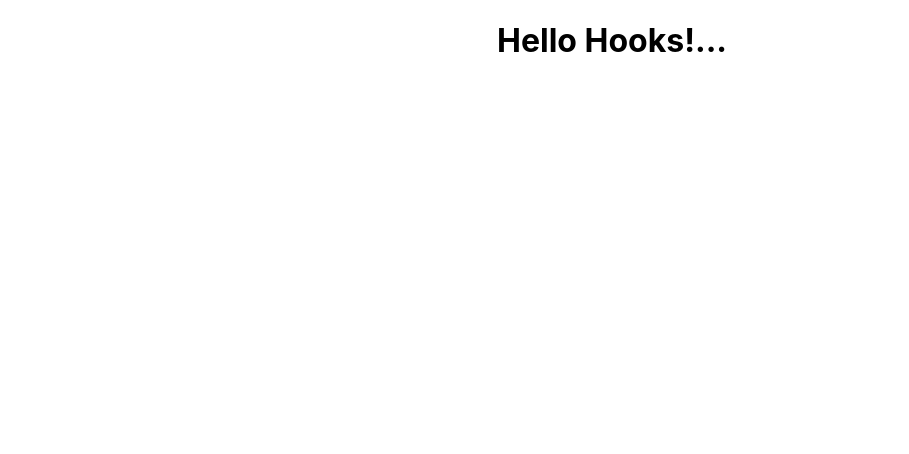
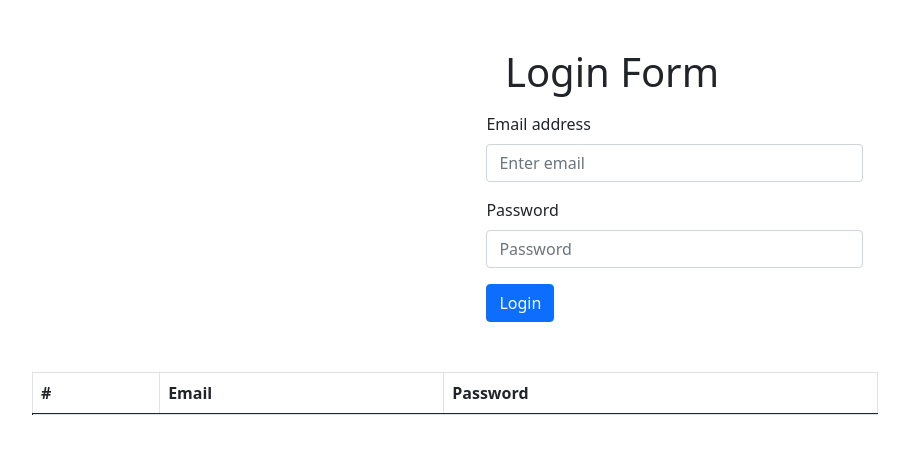
Before and after one commit to amitgeek435/learn-hook, a React (Create React App) app: page / in a window 1280 px wide. Shown: the top 454 px of the page, without its empty margins (28-937 px from the left). Built offline with nearby package versions, Linux system fonts and the light colour scheme.

Commit message:
#9 video complete react hook

```diff
--- a/src/App.css
+++ b/src/App.css
@@ -28,6 +28,18 @@
   color: #61dafb;
 }
 
+.loginform{
+  /* background-color: rgb(20, 151, 107); */
+  height: 100vh;
+}
+.formdiv{
+margin-left: 40%;
+}
+.alldatarecord{
+  padding-left: 500px !important;
+  margin-top: 50px ;
+}
+
 @keyframes App-logo-spin {
   from {
     transform: rotate(0deg);
--- a/src/App.js
+++ b/src/App.js
@@ -1,11 +1,27 @@
 // import logo from './logo.svg';
 import "./App.css";
+import ListGroup from "react-bootstrap/ListGroup";
+import ShortCircuitEval from "./components/ShortCircuitEval";
+import LoginForm from "./components/LoginForm";
 
 function App() {
   return (
     <>
-      <div className="App">
-        <h1>Hello Hooks!...</h1>
+      <div className="container-fluid">
+        {/* <h1 className="text-center text-capitalize text-danger my-4">
+          Hello Hooks!...
+        </h1> */}
+        {/* <ListGroup>
+          <ListGroup.Item variant="primary">useState</ListGroup.Item>
+          <ListGroup.Item variant="secondary">useEffect</ListGroup.Item>
+          <ListGroup.Item variant="success">ShortCircuitEval</ListGroup.Item>
+          <ListGroup.Item variant="danger">Danger</ListGroup.Item>
+          <ListGroup.Item variant="warning">Warning</ListGroup.Item>
+          <ListGroup.Item variant="info">Info</ListGroup.Item>
+          <ListGroup.Item variant="dark">Dark</ListGroup.Item>
+        </ListGroup> */}
+        {/* <ShortCircuitEval /> */}
+        <LoginForm />
       </div>
     </>
   );
--- /dev/null
+++ b/src/components/LoginForm.jsx
@@ -0,0 +1,82 @@
+import React, { useState } from "react";
+import Form from "react-bootstrap/Form";
+import Button from "react-bootstrap/Button";
+import Table from "react-bootstrap/Table";
+
+const LoginForm = () => {
+  const [email, setEmail] = useState("");
+  const [pass, setPass] = useState("");
+
+  const [allEntry, setAllEntry] = useState([]);
+
+  const submitform = (e) => {
+    e.preventDefault();
+    const newEntry = { email: email, pass: pass };
+    setAllEntry([...allEntry, newEntry]);
+    console.log(allEntry);
+  };
+
+  return (
+    <>
+      <div className="loginform">
+        <h1 className="text-center text-dark pt-5 pb-2">Login Form</h1>
+        <div className="formdiv">
+          <div className="forminr w-50">
+            <Form onSubmit={submitform}>
+              <Form.Group className="mb-3" controlId="formBasicEmail">
+                <Form.Label>Email address</Form.Label>
+                <Form.Control
+                  type="email"
+                  placeholder="Enter email"
+                  autoComplete="off"
+                  value={email}
+                  onChange={(e) => setEmail(e.target.value)}
+                />
+              </Form.Group>
+
+              <Form.Group className="mb-3" controlId="formBasicPassword">
+                <Form.Label>Password</Form.Label>
+                <Form.Control
+                  type="password"
+                  placeholder="Password"
+                  autoComplete="off"
+                  value={pass}
+                  onChange={(e) => setPass(e.target.value)}
+                />
+              </Form.Group>
+              <Button variant="primary" type="submit">
+                Login
+              </Button>
+            </Form>
+          </div>
+        </div>
+        <div className="alldatarecord w-75 px-5">
+          <Table striped bordered hover>
+            <thead>
+              <tr>
+                <th>#</th>
+                <th>Email</th>
+                <th>Password</th>
+              </tr>
+            </thead>
+            <tbody>
+              <tr>
+                {allEntry.map((curElm, ind) => {
+                  return (
+                    <>
+                      <td key={ind + 1}>{ind}</td>
+                      <td key={ind + 2}>{curElm.email}</td>
+                      <td key={ind + 3}>{curElm.pass}</td>
+                    </>
+                  );
+                })}
+              </tr>
+            </tbody>
+          </Table>
+        </div>
+      </div>
+    </>
+  );
+};
+
+export default LoginForm;
--- /dev/null
+++ b/src/components/ShortCircuitEval.jsx
@@ -0,0 +1,14 @@
+import React, { useState } from "react";
+
+const ShortCircuitEval = () => {
+  const [demo, setDemo] = useState("ShortCircuitEval");
+  return (
+    <>
+      <h2 className="h1">{demo || "thapa"}</h2>
+      <h1 className="h2">Hello {demo && "ShortCircuitEval"}</h1>
+    </>
+  );
+};
+
+export default ShortCircuitEval;
+// $$  ||
```
Also changed, not shown: src/index.js (+7 -6 lines).
